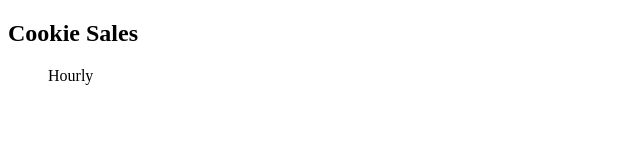
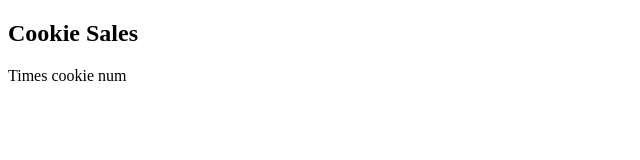
Before and after one commit to katlyn75/cookie-stand, a plain HTML site: page sales.html in a window 1280 px wide. Shown: the full height of the page, 0-640 px from the left. Drawn offline with Linux system fonts and the light colour scheme.

Commit message:
resolved merge conflict

```diff
--- a/app.js
+++ b/app.js
@@ -45,3 +45,6 @@ pioneer.hourlySales();
 powells.hourlySales();
 stJohns.hourlySales();
 waterfront.hourlySales();
+
+//Store.prototype.build = function (){
+   // const Store = document.getElementById
--- a/sales.html
+++ b/sales.html
@@ -9,8 +9,13 @@
 </head>
 <body>
     <div>
-    <h2>Cookie Sales</h2>
-    <ul>Hourly</ul>
+        <h2>Cookie Sales</h2>
+        <thead id = "table-head">
+            <tr>Times</tr>
+                <td>cookie num</td>
+        </thead>
+
+
     <script src=app.js></script>
 
 </body>
```
